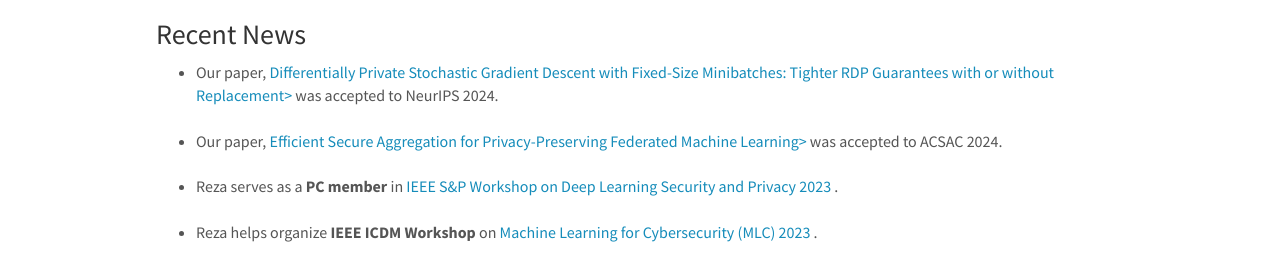
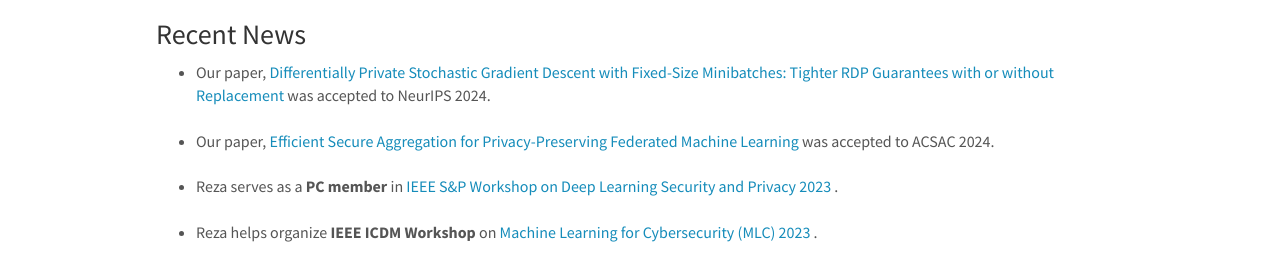
Before and after one commit to star-ailab/star-ailab.github.io, a Jekyll site: the page built from _pages/home.md, in a window 1280 px wide. Shown: the part 220-490 px from the top of the page. Built offline with Jekyll 4.4.1, drawn with Linux system fonts in a browser that asks for light colours; nearby versions of some CDN libraries.

Commit message:
Update home.md

```diff
--- a/_pages/home.md
+++ b/_pages/home.md
@@ -14,9 +14,9 @@
 
 <div markdown="0" class="wrapper" style="border-bottom: 1px solid $black <!--$grey-color-->; border:4px; height:500px; overflow:auto;">
 	<ul class="awards" style="margin-bottom: -5px">
-		<li>Our paper, <a href="https://arxiv.org/pdf/2408.10456"> Differentially Private Stochastic Gradient Descent with Fixed-Size Minibatches: Tighter RDP Guarantees with or without Replacement></a> was accepted to NeurIPS 2024. </li>
+		<li>Our paper, <a href="https://arxiv.org/pdf/2408.10456"> Differentially Private Stochastic Gradient Descent with Fixed-Size Minibatches: Tighter RDP Guarantees with or without Replacement</a> was accepted to NeurIPS 2024. </li>
 		<br>
-		<li>Our paper, <a href="https://arxiv.org/pdf/2304.03841"> Efficient Secure Aggregation for Privacy-Preserving Federated Machine Learning></a> was accepted to ACSAC 2024. </li>
+		<li>Our paper, <a href="https://arxiv.org/pdf/2304.03841"> Efficient Secure Aggregation for Privacy-Preserving Federated Machine Learning</a> was accepted to ACSAC 2024. </li>
 		<br>
 		<li>Reza serves as a <b>PC member</b> in <a href ="https://dls2023.ieee-security.org/"> IEEE S&P Workshop on Deep Learning Security and Privacy 2023 </a>.</li>
 		<br>
```
